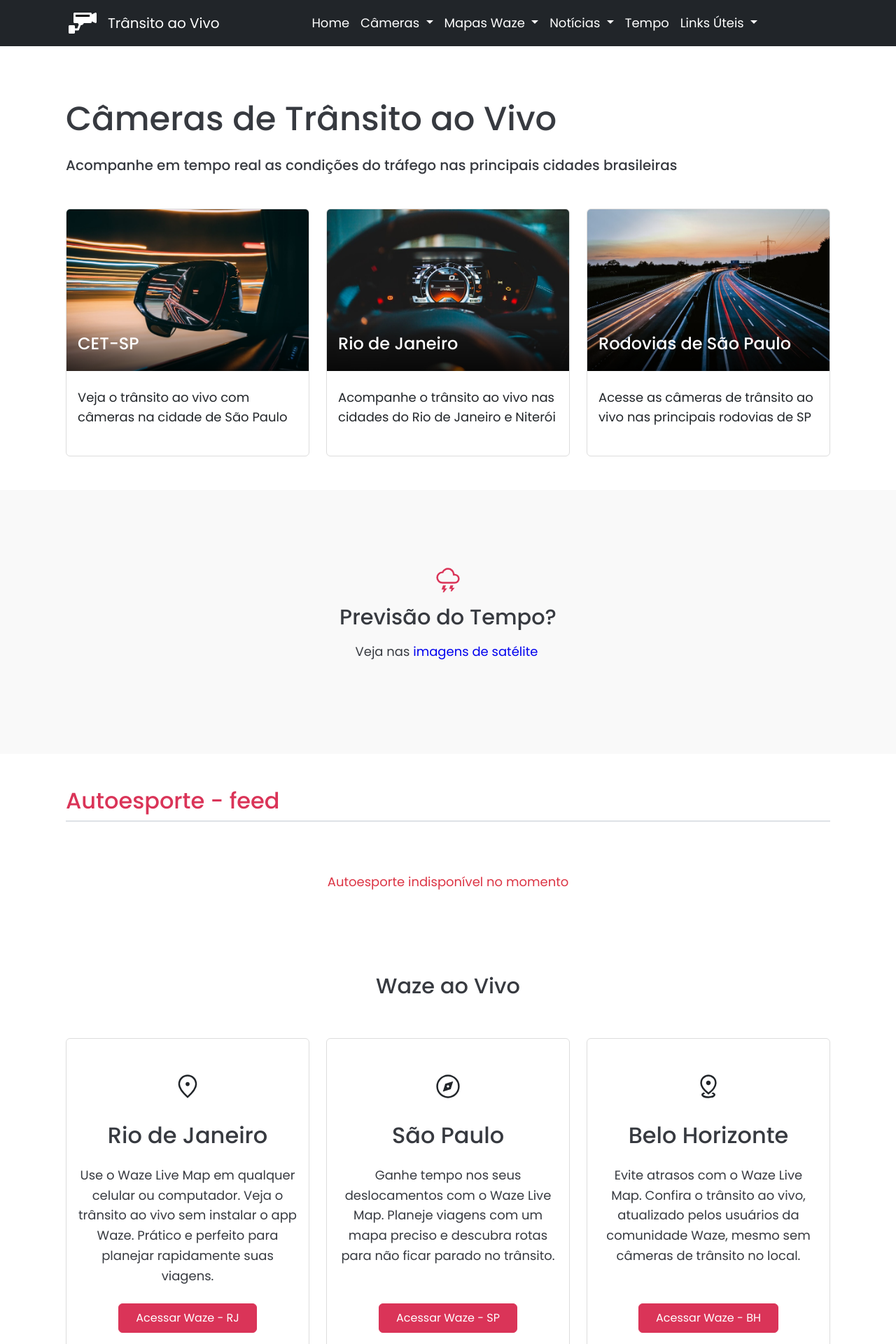
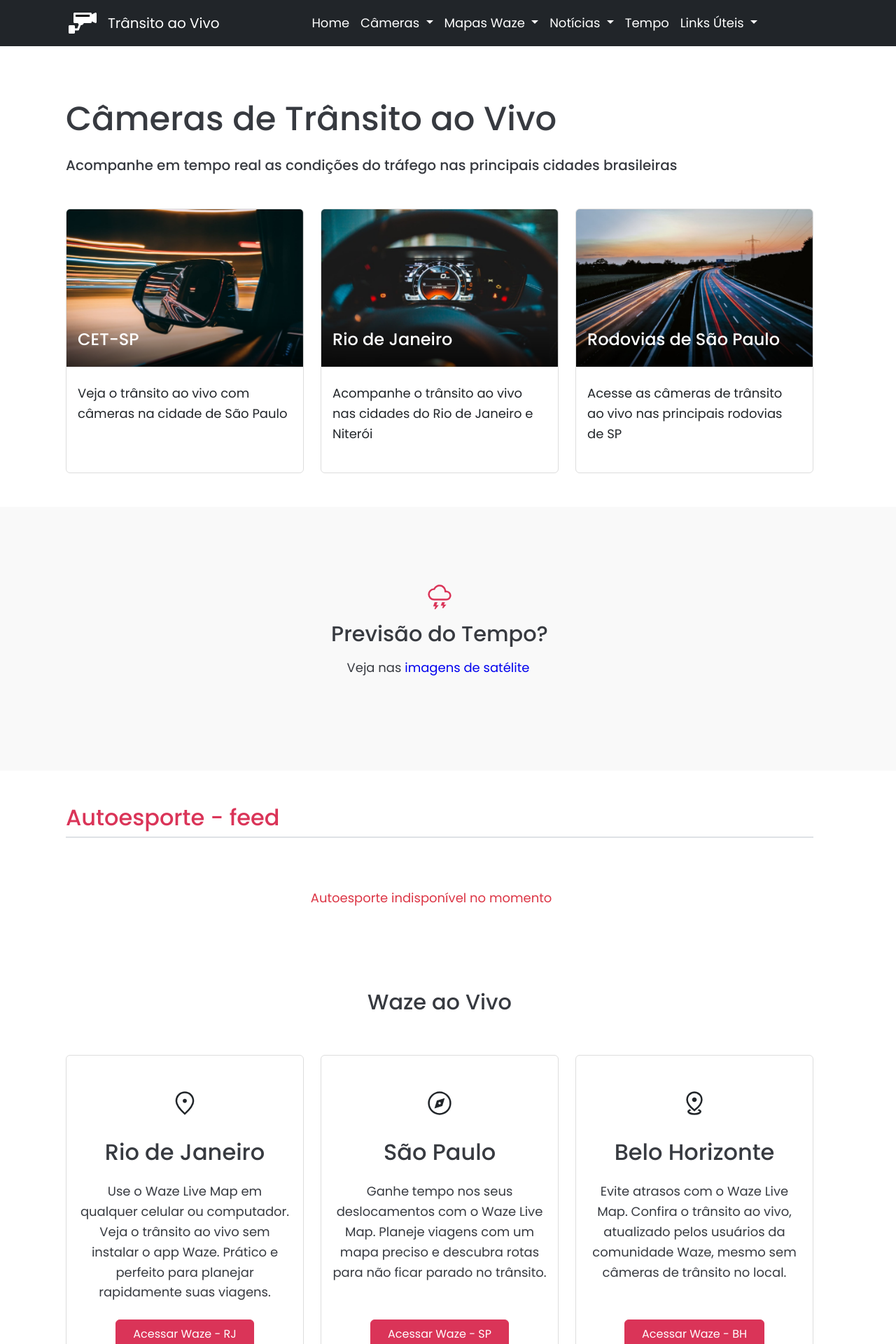
Before and after one commit to Sergio-Damm/transitoaovivo, a Jekyll site: the page built from index.html, in a window 1280 px wide. Shown: the top 1920 px of the page at 70% size. Built offline with Jekyll 4.4.1, drawn with Linux system fonts in a browser that asks for light colours; comment, search, counter and statistics services are not loaded.

Commit message:
test * {max-width: 100%;}

```diff
--- a/css/style.css
+++ b/css/style.css
@@ -5,6 +5,10 @@
   line-height: 1.6;
   min-height: 100vh;
   font-weight: 400;
+}
+
+* {
+  max-width: 100%;
 }
 
 /* h1 celular */
```
